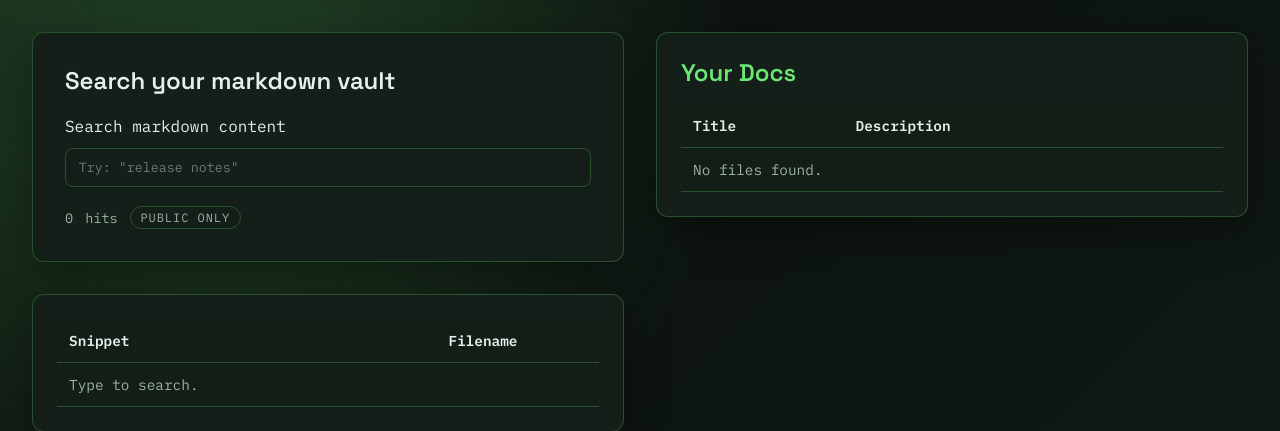
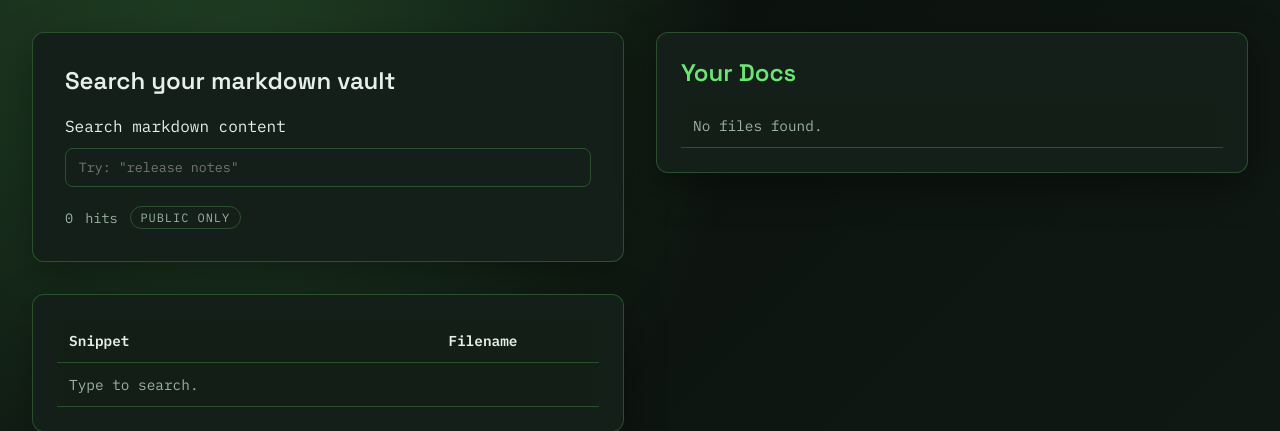
Before and after one commit to costa-rica/TheDocs, a FastAPI app: page / in a window 1280 px wide. Shown: the part 82-513 px from the top of the page. Run offline with FastAPI, Linux system fonts and the light colour scheme; parts of the project's set-up code (start-up, migrations or seed data) failed here and were passed over; some libraries are stand-ins or nearby versions.

Commit message:
Simplify Your Docs table layout
Remove description column and table header. Display filename prominently with title in parentheses.

🤖 Generated with [Claude Code](https://claude.com/claude-code)

Co-Authored-By: Claude <noreply@anthropic.com>

```diff
--- a/src/app/templates/home.html
+++ b/src/app/templates/home.html
@@ -63,26 +63,16 @@
     <div class="results-panel">
       <h2 class="panel-title">Your Docs</h2>
       <table class="results-table docs-table">
-        <thead>
-          <tr>
-            <th>Title</th>
-            <th>Description</th>
-          </tr>
-        </thead>
         <tbody>
           {% for row in rows %}
           <tr>
             <td>
-              <div class="doc-title">{{ row.title or "-" }}</div>
-              <div class="doc-filename">
-                (<a href="/markdown/{{ row.filename }}">{{ row.filename }}</a>)
-              </div>
+              <a href="/markdown/{{ row.filename }}">{{ row.filename }}</a>{% if row.title %} ({{ row.title }}){% endif %}
             </td>
-            <td>{{ row.description or "-" }}</td>
           </tr>
           {% else %}
           <tr>
-            <td colspan="3" class="empty-row">No files found.</td>
+            <td class="empty-row">No files found.</td>
           </tr>
           {% endfor %}
         </tbody>
```
